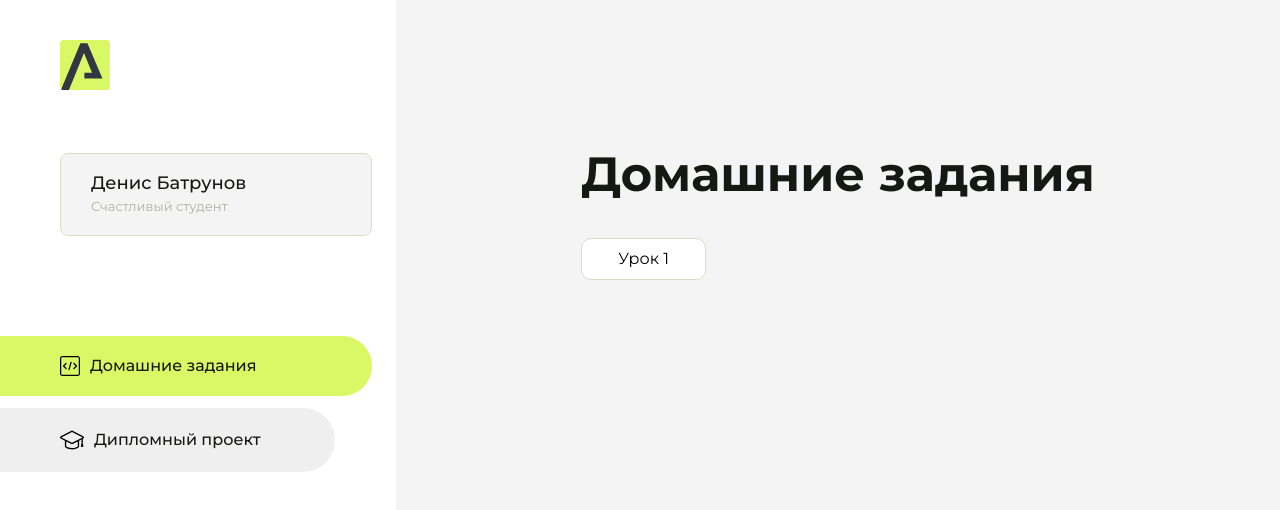
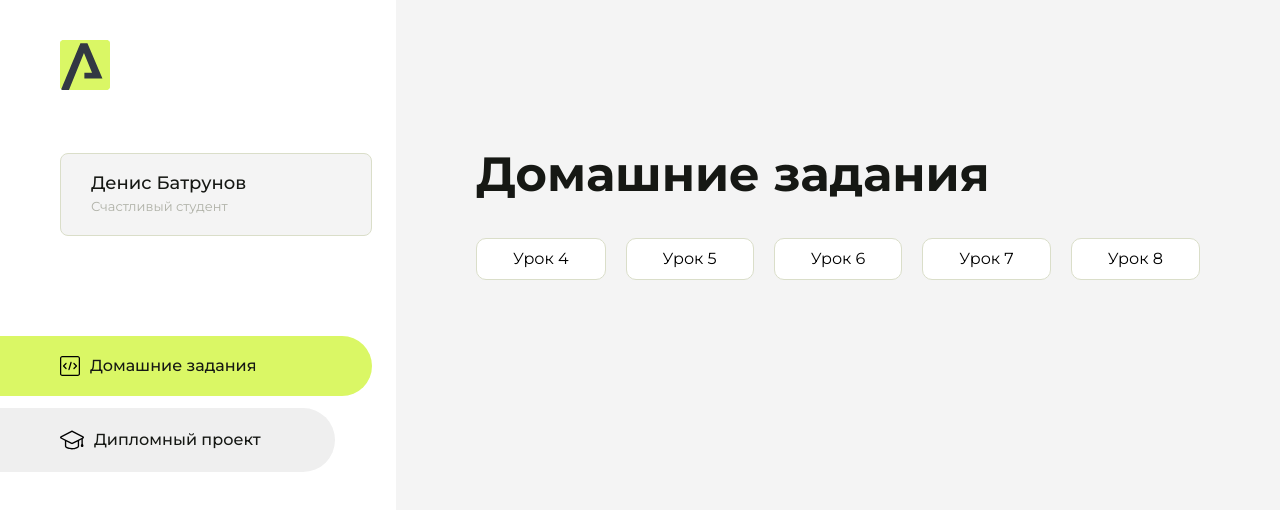
Before and after one commit to denis-olegovich95/homework, a plain HTML site: page index.html in a window 1280 px wide. Drawn offline with Linux system fonts and the light colour scheme.

Commit message:
Update index.html

```diff
--- a/index.html
+++ b/index.html
@@ -93,7 +93,19 @@
                 <div class="content__title">Домашние задания</div>
                 <ul class="content__list">
                     <li class="content__list-item">
-                        <a href="lesson1/index.html">Урок 1</a>
+                        <a href="урок-4/index.html">Урок 4</a>
+                    </li>
+                    <li class="content__list-item">
+                        <a href="урок-5/index.html">Урок 5</a>
+                    </li>
+                    <li class="content__list-item">
+                        <a href="урок-6/index.html">Урок 6</a>
+                    </li>
+                    <li class="content__list-item">
+                        <a href="урок-7/index.html">Урок 7</a>
+                    </li>
+                    <li class="content__list-item">
+                        <a href="урок-8/index.html">Урок 8</a>
                     </li>
                 </ul>
             </div>
```
